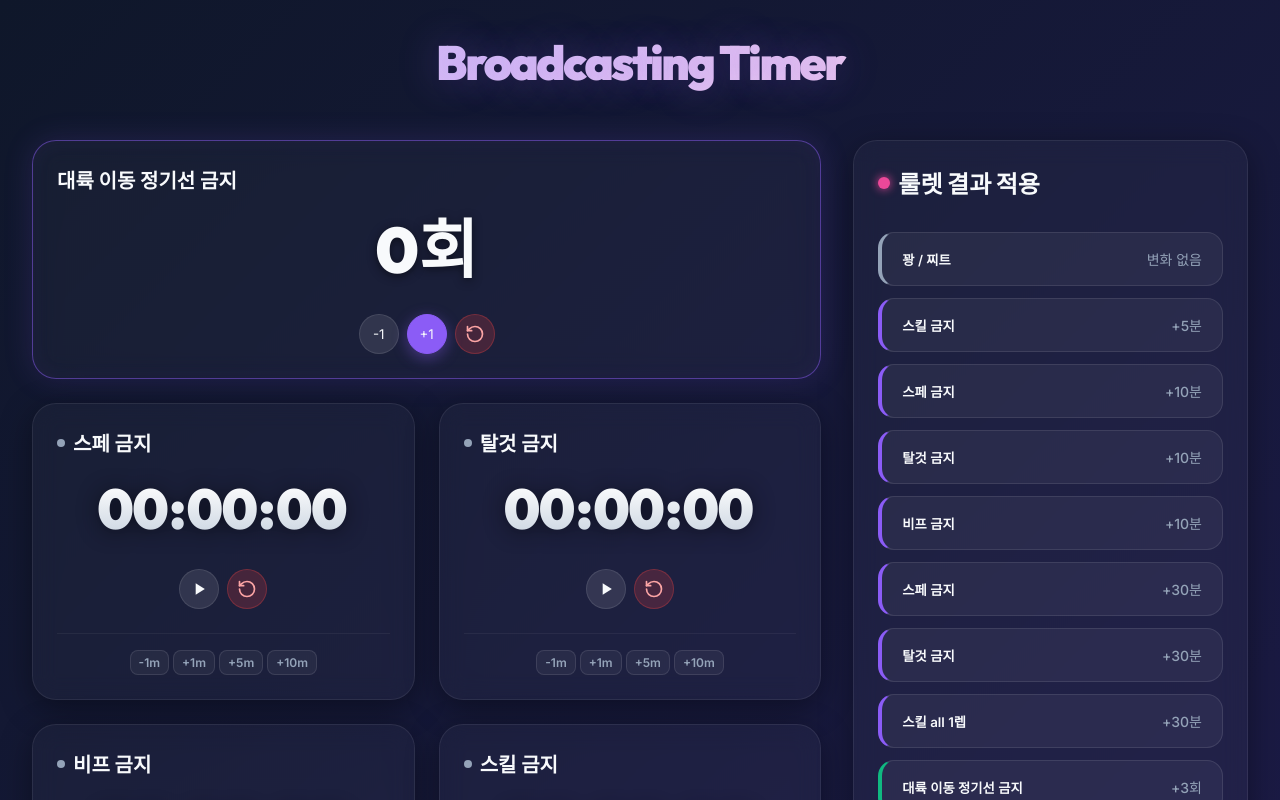
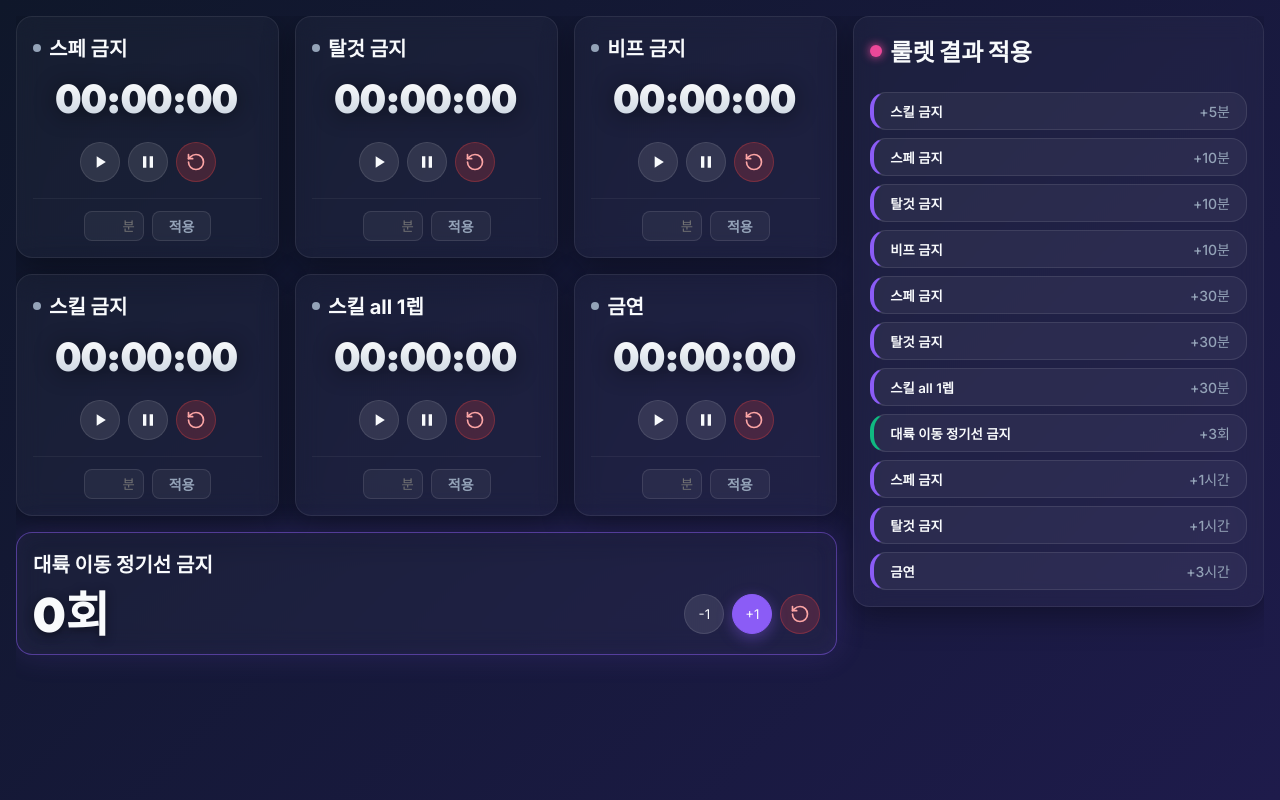
Before and after one commit to cksqls97/roulette, a React (Vite) app: page / in a window 1280 px wide. Shown: the top 800 px of the page. Built offline with nearby package versions, Linux system fonts and the light colour scheme.

Commit message:
feat: apply ui feedbacks

```diff
--- a/src/App.css
+++ b/src/App.css
@@ -1,33 +1,21 @@
 .app-container {
   display: flex;
   flex-direction: column;
-  padding: 2rem;
-  gap: 2rem;
+  padding: 1rem;
+  gap: 1rem;
   max-width: 1600px;
   margin: 0 auto;
   width: 100%;
-}
-
-.app-header {
-  text-align: center;
-  margin-bottom: 1rem;
-}
-
-.app-header h1 {
-  font-size: 3rem;
-  background: linear-gradient(135deg, #c4b5fd 0%, #fbcfe8 100%);
-  background-clip: text;
-  -webkit-background-clip: text;
-  -webkit-text-fill-color: transparent;
-  font-weight: 900;
-  letter-spacing: -0.05em;
-  text-shadow: 0 0 40px rgba(139, 92, 246, 0.3);
+  height: 100vh;
+  overflow: hidden;
 }
 
 .main-content {
   display: grid;
   grid-template-columns: 1fr;
-  gap: 2rem;
+  gap: 1rem;
+  height: 100%;
+  overflow-y: auto;
 }
 
 @media (min-width: 1024px) {
@@ -39,13 +27,13 @@
 .dashboard-section {
   display: flex;
   flex-direction: column;
-  gap: 1.5rem;
+  gap: 1rem;
 }
 
 .timers-grid {
   display: grid;
-  grid-template-columns: repeat(auto-fill, minmax(300px, 1fr));
-  gap: 1.5rem;
+  grid-template-columns: repeat(auto-fill, minmax(220px, 1fr));
+  gap: 1rem;
 }
 
 .roulette-section {
@@ -53,11 +41,11 @@
   border: 1px solid var(--glass-border);
   backdrop-filter: blur(12px);
   -webkit-backdrop-filter: blur(12px);
-  border-radius: 1.5rem;
-  padding: 1.5rem;
+  border-radius: 1rem;
+  padding: 1rem;
   display: flex;
   flex-direction: column;
-  gap: 1.5rem;
+  gap: 1rem;
   height: max-content;
   box-shadow: var(--glass-shadow);
 }
@@ -85,14 +73,14 @@
 .actions-list {
   display: flex;
   flex-direction: column;
-  gap: 0.75rem;
+  gap: 0.5rem;
 }
 
 .action-btn {
   display: flex;
   align-items: center;
   justify-content: space-between;
-  padding: 1rem 1.25rem;
+  padding: 0.5rem 1rem;
   background: rgba(255, 255, 255, 0.05);
   border: 1px solid rgba(255, 255, 255, 0.1);
   border-radius: 1rem;
@@ -153,14 +141,14 @@
   border: 1px solid var(--glass-border);
   backdrop-filter: blur(12px);
   -webkit-backdrop-filter: blur(12px);
-  border-radius: 1.5rem;
-  padding: 1.5rem;
+  border-radius: 1rem;
+  padding: 1rem;
   position: relative;
   transition: all 0.3s ease;
   box-shadow: var(--glass-shadow);
   display: flex;
   flex-direction: column;
-  gap: 1rem;
+  gap: 0.75rem;
 }
 
 .glass-card:hover {
@@ -202,12 +190,12 @@
 }
 
 .time-display {
-  font-size: 3.5rem;
+  font-size: 2.5rem;
   font-weight: 900;
   text-align: center;
   letter-spacing: 2px;
   line-height: 1;
-  margin: 0.5rem 0;
+  margin: 0.25rem 0;
   font-variant-numeric: tabular-nums;
   background: linear-gradient(180deg, #ffffff 0%, #cbd5e1 100%);
   -webkit-background-clip: text;
@@ -282,16 +270,38 @@
 .manual-adjust {
   display: flex;
   justify-content: center;
-  gap: 0.25rem;
-  flex-wrap: wrap;
+  gap: 0.5rem;
+  flex-wrap: nowrap;
   border-top: 1px solid rgba(255,255,255,0.05);
-  padding-top: 1rem;
-  margin-top: 0.5rem;
+  padding-top: 0.75rem;
+  margin-top: 0.25rem;
+}
+
+.time-input {
+  background: rgba(255,255,255,0.05);
+  border: 1px solid rgba(255,255,255,0.1);
+  border-radius: 0.5rem;
+  color: var(--text-main);
+  padding: 0.25rem 0.5rem;
+  width: 60px;
+  text-align: right;
+  outline: none;
+  font-family: inherit;
+}
+
+.time-input:focus {
+  border-color: var(--accent-primary);
+}
+
+.time-input::-webkit-outer-spin-button,
+.time-input::-webkit-inner-spin-button {
+  -webkit-appearance: none;
+  margin: 0;
 }
 
 .adjust-btn {
-  padding: 0.25rem 0.5rem;
-  font-size: 0.75rem;
+  padding: 0.25rem 1rem;
+  font-size: 0.875rem;
   font-weight: 600;
   background: rgba(255,255,255,0.05);
   border: 1px solid rgba(255,255,255,0.1);
--- a/src/App.tsx
+++ b/src/App.tsx
@@ -80,12 +80,12 @@ function App() {
     return () => clearInterval(interval);
   }, []);
 
-  const toggleTimer = (key: TimerKey) => {
+  const setTimerActive = (key: TimerKey, active: boolean) => {
     setTimers(prev => {
-      if (prev[key].timeRemaining <= 0) return prev;
+      if (prev[key].timeRemaining <= 0 && active) return prev;
       return {
         ...prev,
-        [key]: { ...prev[key], isActive: !prev[key].isActive }
+        [key]: { ...prev[key], isActive: active }
       };
     });
   };
@@ -135,27 +135,8 @@ function App() {
 
   return (
     <div className="app-container">
-      <header className="app-header">
-        <h1 className="title-font">Broadcasting Timer</h1>
-      </header>
-
       <main className="main-content">
         <section className="dashboard-section">
-          {/* Counter Section */}
-          <div className="glass-card active">
-            <div className="card-header">
-              <h3 className="card-title">대륙 이동 정기선 금지</h3>
-            </div>
-            <div className="counter-display title-font">{linerBanCount}회</div>
-            <div className="controls-row">
-              <button className="icon-btn" onClick={() => setLinerBanCount(Math.max(0, linerBanCount - 1))}>-1</button>
-              <button className="icon-btn primary" onClick={() => setLinerBanCount(linerBanCount + 1)}>+1</button>
-              <button className="icon-btn danger" onClick={() => setLinerBanCount(0)} title="Reset">
-                <ResetIcon />
-              </button>
-            </div>
-          </div>
-
           {/* Timers Grid */}
           <div className="timers-grid">
             {(Object.entries(timers) as [TimerKey, TimerState][]).map(([key, state]) => (
@@ -172,33 +153,59 @@ function App() {
                 <div className="controls-row">
                   <button
                     className={`icon-btn ${state.isActive ? 'primary' : ''}`}
-                    onClick={() => toggleTimer(key)}
-                    disabled={state.timeRemaining <= 0}
+                    onClick={() => setTimerActive(key, true)}
+                    disabled={state.timeRemaining <= 0 || state.isActive}
+                    title="시작"
                   >
-                    {state.isActive ? <PauseIcon /> : <PlayIcon />}
+                    <PlayIcon />
                   </button>
-                  <button className="icon-btn danger" onClick={() => resetTimer(key)}>
+                  <button
+                    className="icon-btn"
+                    onClick={() => setTimerActive(key, false)}
+                    disabled={!state.isActive}
+                    title="일시정지"
+                  >
+                    <PauseIcon />
+                  </button>
+                  <button className="icon-btn danger" onClick={() => resetTimer(key)} title="초기화">
                     <ResetIcon />
                   </button>
                 </div>
-                <div className="manual-adjust">
-                  <button className="adjust-btn" onClick={() => updateTimer(key, -60)}>-1m</button>
-                  <button className="adjust-btn" onClick={() => updateTimer(key, 60)}>+1m</button>
-                  <button className="adjust-btn" onClick={() => updateTimer(key, 5 * 60)}>+5m</button>
-                  <button className="adjust-btn" onClick={() => updateTimer(key, 10 * 60)}>+10m</button>
-                </div>
+                <form className="manual-adjust" onSubmit={(e) => {
+                  e.preventDefault();
+                  const form = new FormData(e.currentTarget);
+                  const mins = Number(form.get('minutes'));
+                  if (mins) updateTimer(key, mins * 60);
+                  e.currentTarget.reset();
+                }}>
+                  <input name="minutes" type="number" placeholder="분" className="time-input" />
+                  <button type="submit" className="adjust-btn">적용</button>
+                </form>
               </div>
             ))}
+          </div>
+
+          {/* Counter Section moved to bottom */}
+          <div className="glass-card active">
+            <div className="card-header">
+              <h3 className="card-title">대륙 이동 정기선 금지</h3>
+            </div>
+            <div className="controls-row" style={{ marginTop: 0, justifyContent: 'space-between', alignItems: 'center' }}>
+              <div className="counter-display title-font" style={{ margin: 0, fontSize: '3rem' }}>{linerBanCount}회</div>
+              <div style={{ display: 'flex', gap: '0.5rem' }}>
+                <button className="icon-btn" onClick={() => setLinerBanCount(Math.max(0, linerBanCount - 1))}>-1</button>
+                <button className="icon-btn primary" onClick={() => setLinerBanCount(linerBanCount + 1)}>+1</button>
+                <button className="icon-btn danger" onClick={() => setLinerBanCount(0)} title="Reset">
+                  <ResetIcon />
+                </button>
+              </div>
+            </div>
           </div>
         </section>
 
         <section className="roulette-section">
           <h2 className="title-font">룰렛 결과 적용</h2>
           <div className="actions-list">
-            <button className="action-btn neutral" onClick={() => handleRoulette('none')}>
-              <span>꽝 / 찌트</span>
-              <span className="action-desc">변화 없음</span>
-            </button>
             <button className="action-btn time-add" onClick={() => handleRoulette('skill5m')}>
               <span>스킬 금지</span>
               <span className="action-desc">+5분</span>
```
